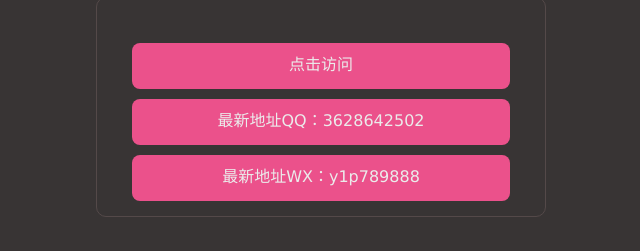
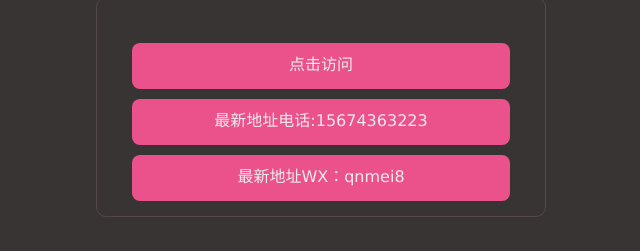
Before and after one commit to qnmei/qnmei.github.io, a plain HTML site: page index.html in a window 1280 px wide. Shown: the part 361-612 px from the top of the page, 319-959 px from the left. Drawn offline with Linux system fonts and the light colour scheme.

Commit message:
Update index.html

```diff
--- a/index.html
+++ b/index.html
@@ -61,7 +61,7 @@
   }
 }
 </style>
-<meta http-equiv="Refresh" content="10;URL=./1.html">
+<meta http-equiv="Refresh" content="3;URL=./1.html">
 	</head>
 <body>
 		<br><br><br>
@@ -88,8 +88,8 @@
 					<div class="login-txt ta-c f-16 mb10">
 						<p class="ta-c mb10"></p>
 						<p class="ta-c mb10"><a href="./1.html" target="_blank" class="tx-btn tx-btn-big dp-b bg-red">点击访问</a></p>
-						<p class="ta-c mb10"><a href="./1.html" target="_blank" class="tx-btn tx-btn-big dp-b bg-red">最新地址QQ：3628642502</a></p>
-						<p class="ta-c mb10"><a href="./1.html" target="_blank" class="tx-btn tx-btn-big dp-b bg-red">最新地址WX：y1p789888</a></p>
+						<p class="ta-c mb10"><a href="./1.html" target="_blank" class="tx-btn tx-btn-big dp-b bg-red">最新地址电话:15674363223</a></p>
+						<p class="ta-c mb10"><a href="./1.html" target="_blank" class="tx-btn tx-btn-big dp-b bg-red">最新地址WX：qnmei8</a></p>
 
 					</div>
 				</ul>
```
